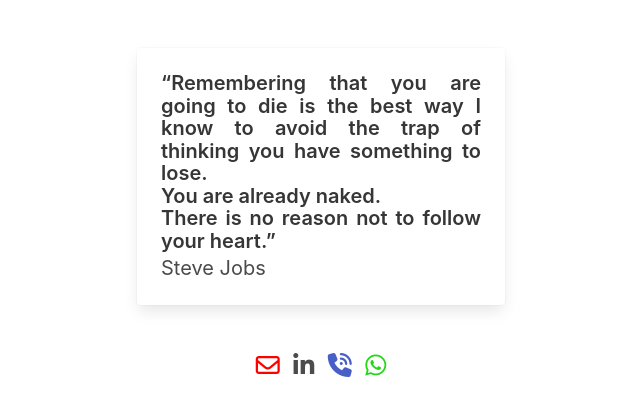
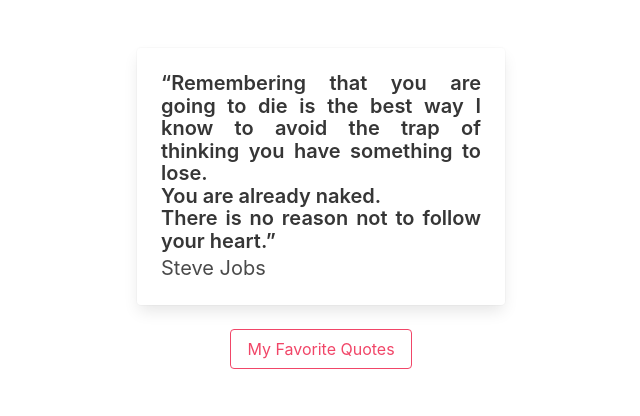
Before and after one commit to nvrt/navim, a plain HTML site: page index.html in a window 1280 px wide. Shown: the whole page, without its empty margins (319-959 px from the left). Drawn offline with nearby package versions, Linux system fonts and the light colour scheme.

Commit message:
Update index.html

```diff
--- a/index.html
+++ b/index.html
@@ -44,29 +44,13 @@
 
             </div>
         </div>
+
+        <div class="has-text-centered mt-3 pt-3">
+          <a class="button is-info is-danger is-outlined" href="https://quotes.nav.im">My Favorite Quotes</a>
+
+        </div>
     </section>
-    <footer class="footer m-0 p-0 has-background-white">
-      <div class="container">
-        <div class="content has-text-centered">
-        <p>
 
-            <a href="mailto:navreet@miome.ca"><i class="fa-regular fa-envelope fa-xl" style="color: #FF0000;"></i></a>
-            &nbsp;
-
-
-            <a href="https://www.linkedin.com/in/vaidwan/"><i class="fa-brands fa-linkedin-in fa-xl"
-                    style="color: #4c4c4d;"></i></a>
-
-            &nbsp;
-
-            <a href="tel:17787200500"><i class="fa-solid fa-phone-volume fa-xl"></i></a>
-
-            &nbsp;
-            <a href="https://wa.me/14163582500"><i class="fa-brands fa-whatsapp fa-xl" style="color: #20d813;"></i></a>
-        </p>
-        </div>
-      </div>
-    </footer>
 
     <script src="https://kit.fontawesome.com/8e6d4add96.js" crossorigin="anonymous"></script>
     <script type="module" src="https://unpkg.com/ionicons@7.1.0/dist/ionicons/ionicons.esm.js"></script>
```
